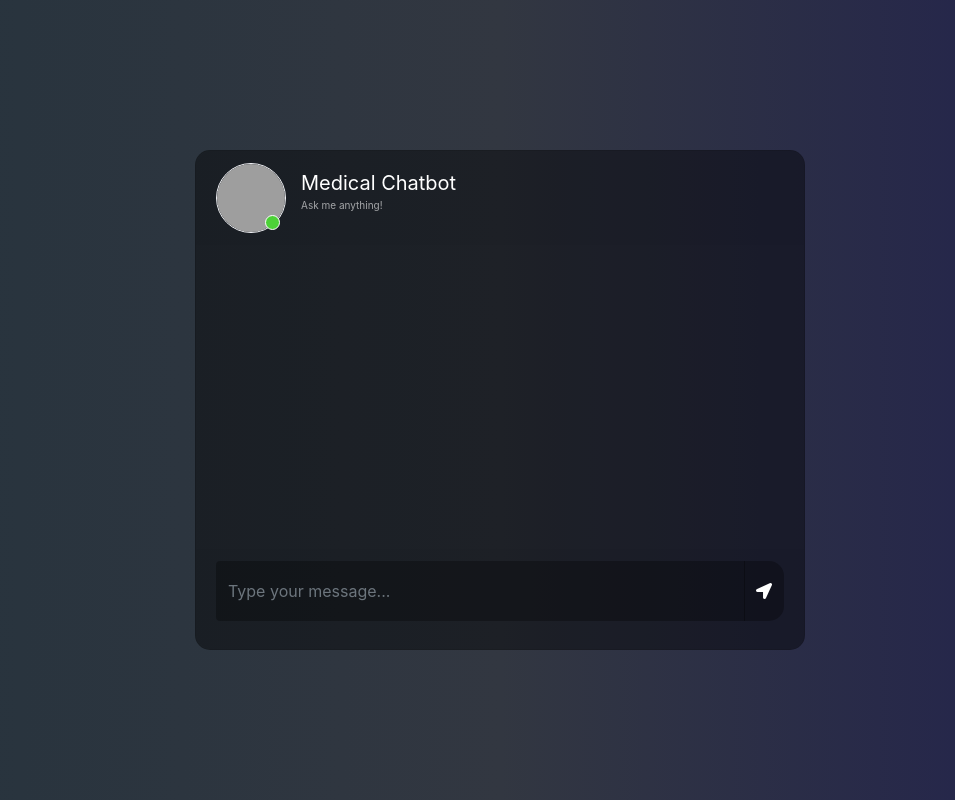
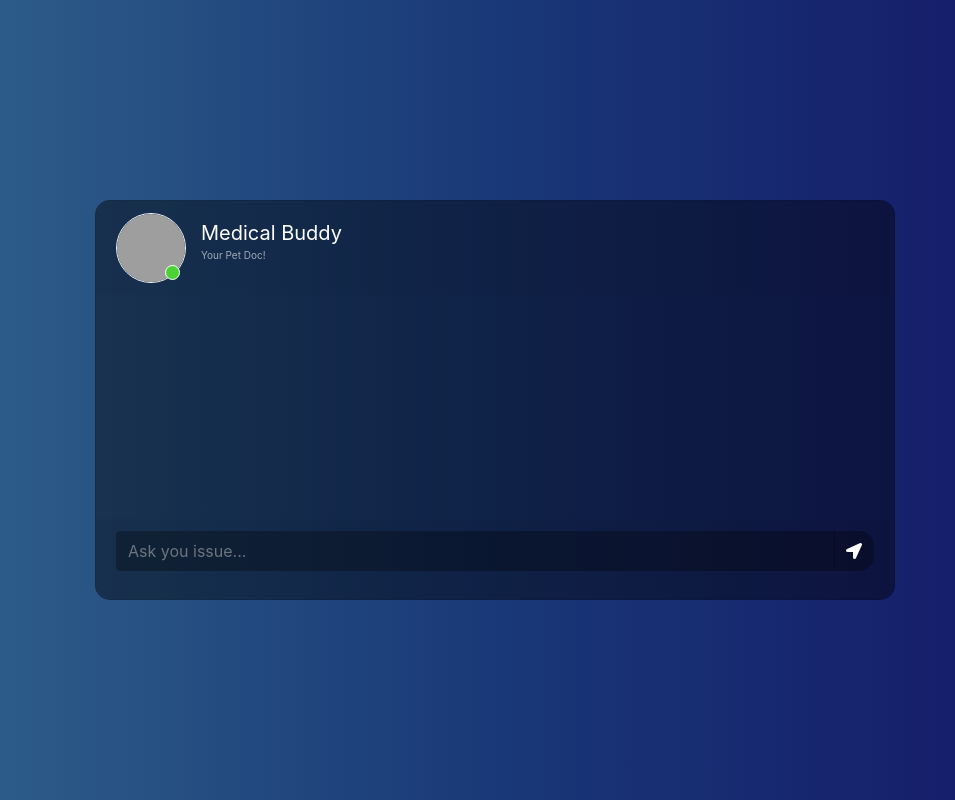
Before and after one commit to shivi-fsd/medical_care_app, a Flask app: page / in a window 1280 px wide. Shown: the whole page, without its empty margins (140-1095 px from the left). Run offline with Flask 3, Linux system fonts and the light colour scheme; some libraries are stand-ins or nearby versions; grey boxes are pictures that could not be loaded.

Commit message:
ui change

```diff
--- a/src/prompt.py
+++ b/src/prompt.py
@@ -1,9 +1,10 @@
 system_prompt = (
     "You are an Medical assistant for question-answering tasks. "
     "Use the following pieces of retrieved context to answer "
-    "the question. If you don't know the answer, say that you "
-    "don't know. Use three sentences maximum and keep the "
-    "answer concise."
+    "the question. If you don't know the answer, you "
+    "may use the llm model to ask the question. keep the "
+    "answer concise four or five lines maximum"
+    "at end suggest remedies"
     "\n\n"
     "{context}"
 )
--- a/static/style.css
+++ b/static/style.css
@@ -3,15 +3,17 @@ body,html{
 	margin: 0;
 	background: rgb(44, 47, 59);
    background: -webkit-linear-gradient(to right, rgb(40, 59, 34), rgb(54, 60, 70), rgb(32, 32, 43));
-	background: linear-gradient(to right, rgb(38, 51, 61), rgb(50, 55, 65), rgb(33, 33, 78));
+	background: linear-gradient(to right, rgb(50, 101, 141), rgb(25, 56, 119), rgb(20, 20, 102));
 }
 
 .chat{
 	margin-top: auto;
 	margin-bottom: auto;
+	margin-right: 200px;
 }
 .card{
-	height: 500px;
+	height: 400px;
+	width: 800px;
 	border-radius: 15px !important;
 	background-color: rgba(0,0,0,0.4) !important;
 }
@@ -48,7 +50,7 @@ border-radius: 0 0 15px 15px !important;
 	background-color: rgba(0,0,0,0.3) !important;
 	border:0 !important;
 	color:white !important;
-	height: 60px !important;
+	height: 40px !important;
 	overflow-y: auto;
 }
 	.type_msg:focus{
--- a/templates/chat.html
+++ b/templates/chat.html
@@ -5,7 +5,7 @@
 <!DOCTYPE html>
 <html>
 	<head>
-		<title>Chatbot</title>
+		<title>MediBud</title>
 		<link rel="stylesheet" href="https://stackpath.bootstrapcdn.com/bootstrap/4.1.3/css/bootstrap.min.css" integrity="sha384-MCw98/SFnGE8fJT3GXwEOngsV7Zt27NXFoaoApmYm81iuXoPkFOJwJ8ERdknLPMO" crossorigin="anonymous">
 		<link rel="stylesheet" href="https://use.fontawesome.com/releases/v5.5.0/css/all.css" integrity="sha384-B4dIYHKNBt8Bc12p+WXckhzcICo0wtJAoU8YZTY5qE0Id1GSseTk6S+L3BlXeVIU" crossorigin="anonymous">
 		<script src="https://ajax.googleapis.com/ajax/libs/jquery/3.3.1/jquery.min.js"></script>
@@ -14,20 +14,20 @@
 
 
 	<body>
-		<div class="container-fluid h-100">
+		<div class="container-fluid h-80">
 			<div class="row justify-content-center h-100">
 				<div class="col-md-8 col-xl-6 chat">
 					<div class="card">
 						<div class="card-header msg_head">
 							<div class="d-flex bd-highlight">
 								<div class="img_cont">
-									<img src="https://cdn-icons-png.flaticon.com/512/387/387569.png" class="rounded-circle user_img">
+									<img src="https://www.shutterstock.com/image-vector/cute-dog-doctor-stethoscope-cartoon-600nw-2166279783.jpg" class="rounded-circle user_img">
 									<!-- <img src="https://www.prdistribution.com/spirit/uploads/pressreleases/2019/newsreleases/d83341deb75c4c4f6b113f27b1e42cd8-chatbot-florence-already-helps-thousands-of-patients-to-remember-their-medication.png" class="rounded-circle user_img"> -->
 									<span class="online_icon"></span>
 								</div>
 								<div class="user_info">
-									<span>Medical Chatbot</span>
-									<p>Ask me anything!</p>
+									<span>Medical Buddy</span>
+									<p>Your Pet Doc!</p>
 								</div>
 							</div>
 						</div>
@@ -37,7 +37,7 @@
 						</div>
 						<div class="card-footer">
 							<form id="messageArea" class="input-group">
-                                <input type="text" id="text" name="msg" placeholder="Type your message..." autocomplete="off" class="form-control type_msg" required/>
+                                <input type="text" id="text" name="msg" placeholder="Ask you issue..." autocomplete="off" class="form-control type_msg" required/>
 								<div class="input-group-append">
 									<button type="submit" id="send" class="input-group-text send_btn"><i class="fas fa-location-arrow"></i></button>
 								</div>
@@ -69,7 +69,7 @@
 						type: "POST",
 						url: "/get",
 					}).done(function(data) {
-						var botHtml = '<div class="d-flex justify-content-start mb-4"><div class="img_cont_msg"><img src="https://cdn-icons-png.flaticon.com/512/387/387569.png" class="rounded-circle user_img_msg"></div><div class="msg_cotainer">' + data + '<span class="msg_time">' + str_time + '</span></div></div>';
+						var botHtml = '<div class="d-flex justify-content-start mb-4"><div class="img_cont_msg"><img src="https://www.shutterstock.com/image-vector/cute-dog-doctor-stethoscope-cartoon-600nw-2166279783.jpg" class="rounded-circle user_img_msg"></div><div class="msg_cotainer">' + data + '<span class="msg_time">' + str_time + '</span></div></div>';
 						$("#messageFormeight").append($.parseHTML(botHtml));
 					});
 					event.preventDefault();
```
